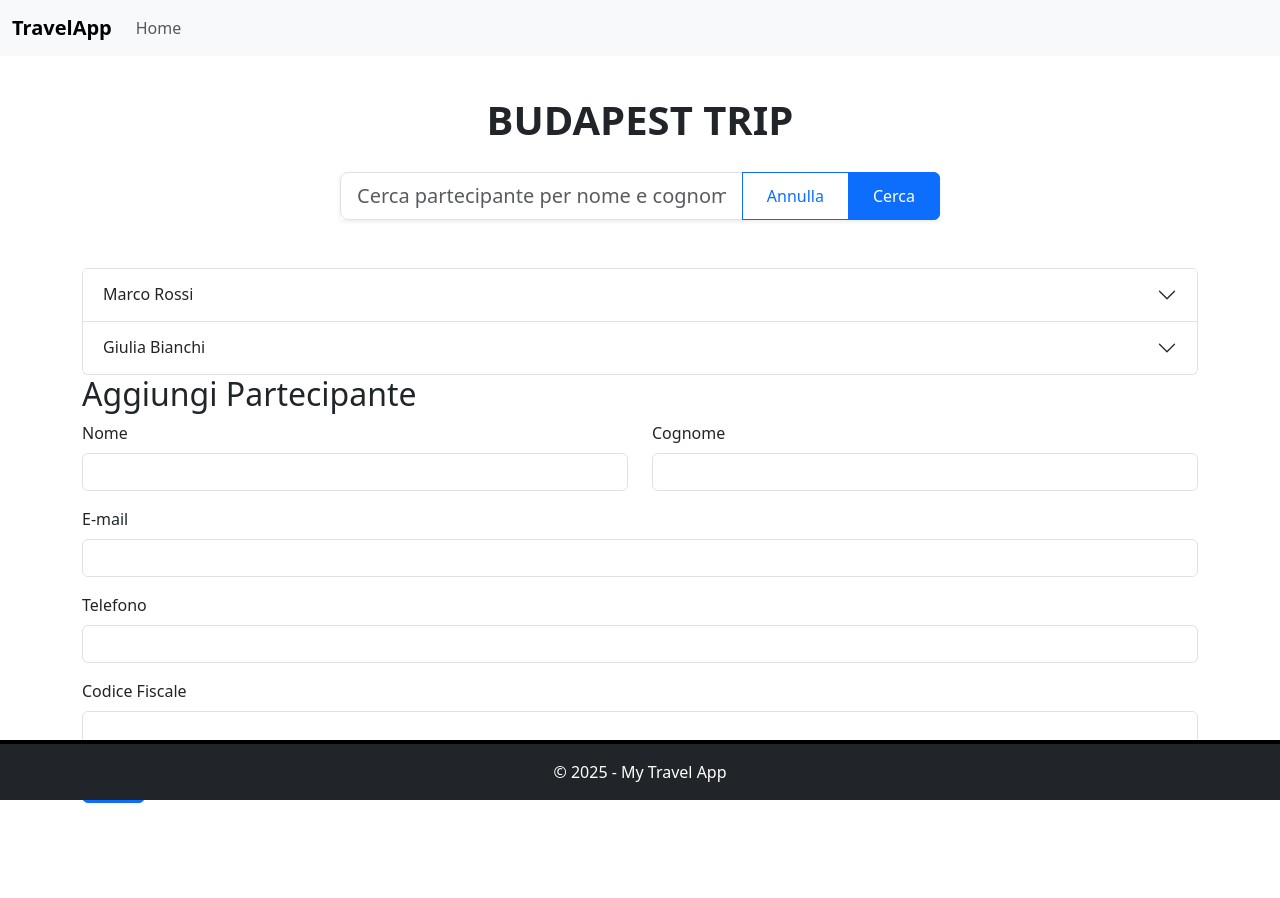
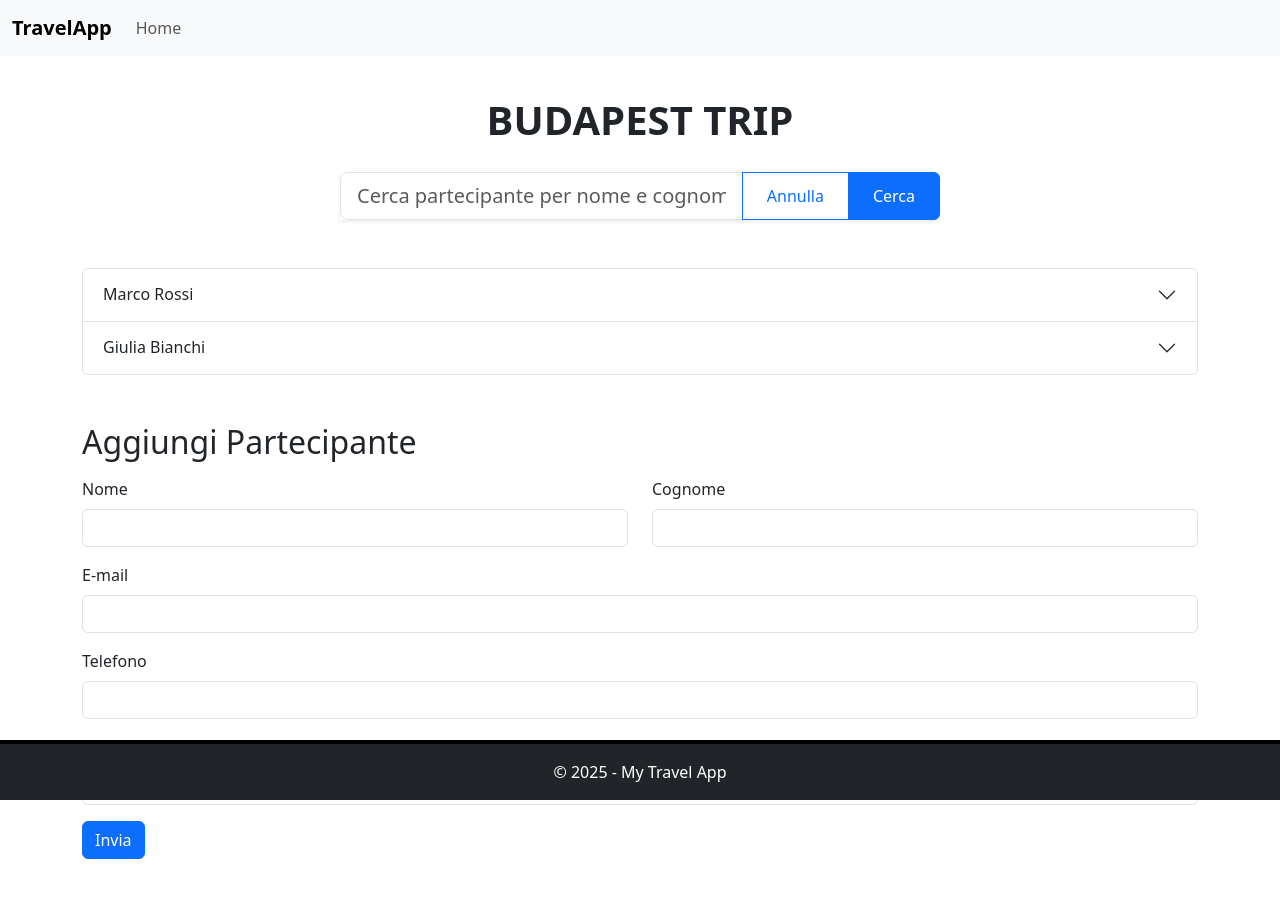
Before and after one commit to andrea-pugliatti/sst-prototipo-webapp, a React (Vite) app: page /detail/1 in a window 1280 px wide. Shown: the top 898 px of the page. Built offline with nearby package versions, Linux system fonts and the light colour scheme.

Commit message:
Add margin to form in DetailTravel

```diff
--- a/src/components/AddUsersForm.jsx
+++ b/src/components/AddUsersForm.jsx
@@ -26,7 +26,7 @@ export default function AddUsersForm({ id }) {
 	return (
 		<form onSubmit={handleSubmit} className="">
 			<h2>Aggiungi Partecipante</h2>
-			<div className="row mb-3">
+			<div className="row my-3">
 				<div className="col">
 					<label className="form-label" htmlFor="first-name">
 						Nome
--- a/src/pages/DetailTravel.jsx
+++ b/src/pages/DetailTravel.jsx
@@ -34,7 +34,7 @@ export default function DetailTravel() {
 				</div>
 			</div>
 
-			<div className="accordion" id="accordionExample">
+			<div className="accordion my-5" id="accordionExample">
 				{displayedUsers.map((user, i) => (
 					<div key={user.id} className="accordion-item">
 						<h2 className="accordion-header">
```
